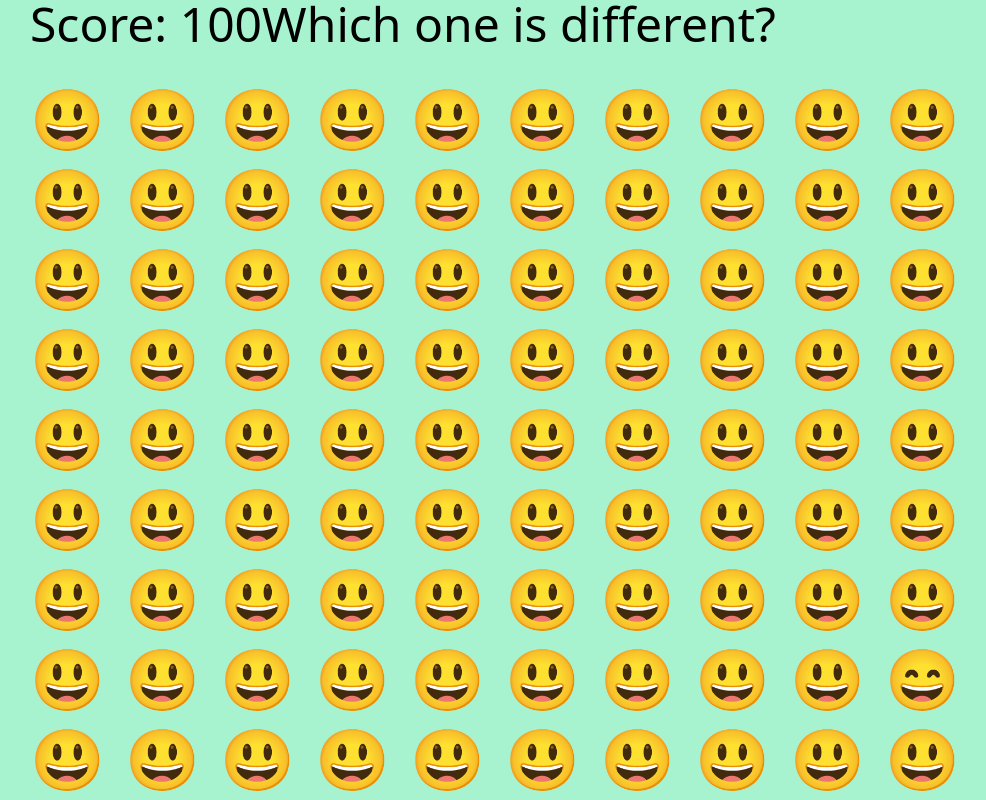
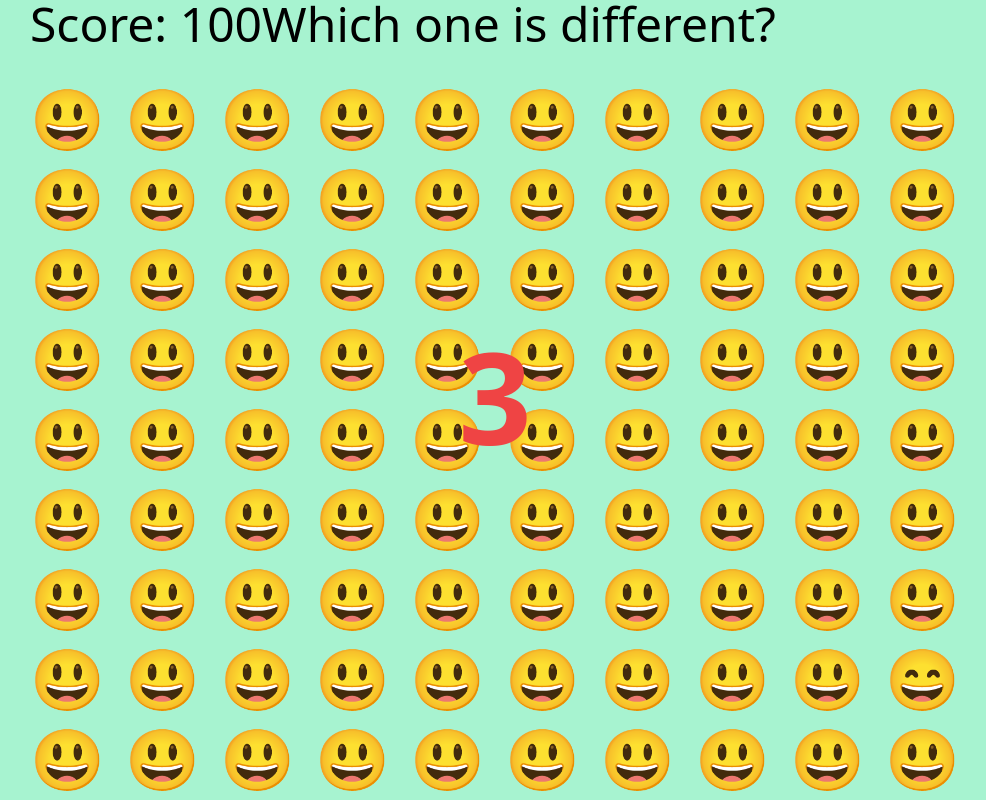
Before and after one commit to jamesmarriott/99emojis, a React (Create React App) app: page / in a window 1280 px wide. Shown: the top 800 px of the page, without its empty margins (145-1131 px from the left). Built offline with nearby package versions, Linux system fonts and the light colour scheme.

Commit message:
Update questionDisplay.js

```diff
--- a/src/components/questionDisplay.js
+++ b/src/components/questionDisplay.js
@@ -4,6 +4,7 @@ import { generateQuestion } from "../helpers"
 export default function QuestionDisplay ({hundredEmoji, randomPos, time}) {
   const [correct, setCorrect] = useState(false);
   const [counter, setCounter] = useState(time);
+  const [showModal, setShowModal] = useState(false);
 
 const checkCorrect = (item, index) => {
   if (index === randomPos) {
@@ -20,6 +21,19 @@ useEffect(() => {
 
   return (
     <>
+    {/* <div className="fixed inset-0 flex items-center justify-center">
+      <div className="bg-white max-w-md w-full p-6">
+          <h1 className="text-4xl font-bold text-center leading-none mb-2">Start Game</h1>
+          <p className="text-sm text-gray-700 text-center mb-4">Some text</p>
+          <button className="bg-blue-500 text-white w-full py-3 rounded-full">Start</button>
+      </div>
+    </div> */}
+    <div className="fixed inset-0 flex items-center justify-center">
+      <div className="max-w-md w-full p-6">
+          <h1 className="text-9xl text-red-500 font-bold text-center leading-none mb-2">3</h1>
+      </div>
+    </div>
+
     <div className="flex h-screen bg-green-200 justify-items-stretch">
       {hundredEmoji.length > 0 &&
         <div className="m-auto">
@@ -60,6 +74,7 @@ useEffect(() => {
 
 
 // display: Score (score = time bonus), question 1 of 10,
+// countdown to start (background (opacity))
 // modal - correct / wrong / delay and then next question
 // when working, make responsive.
 // randomly generate background colors
```
